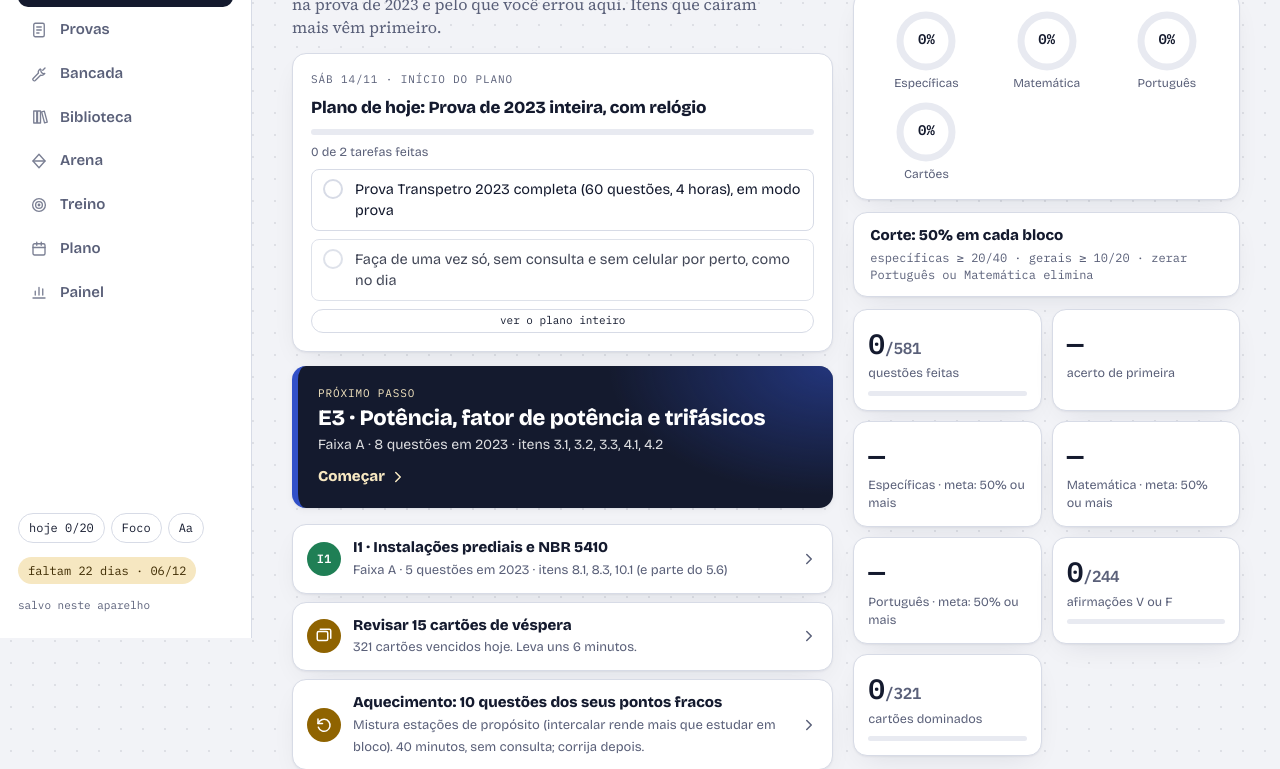
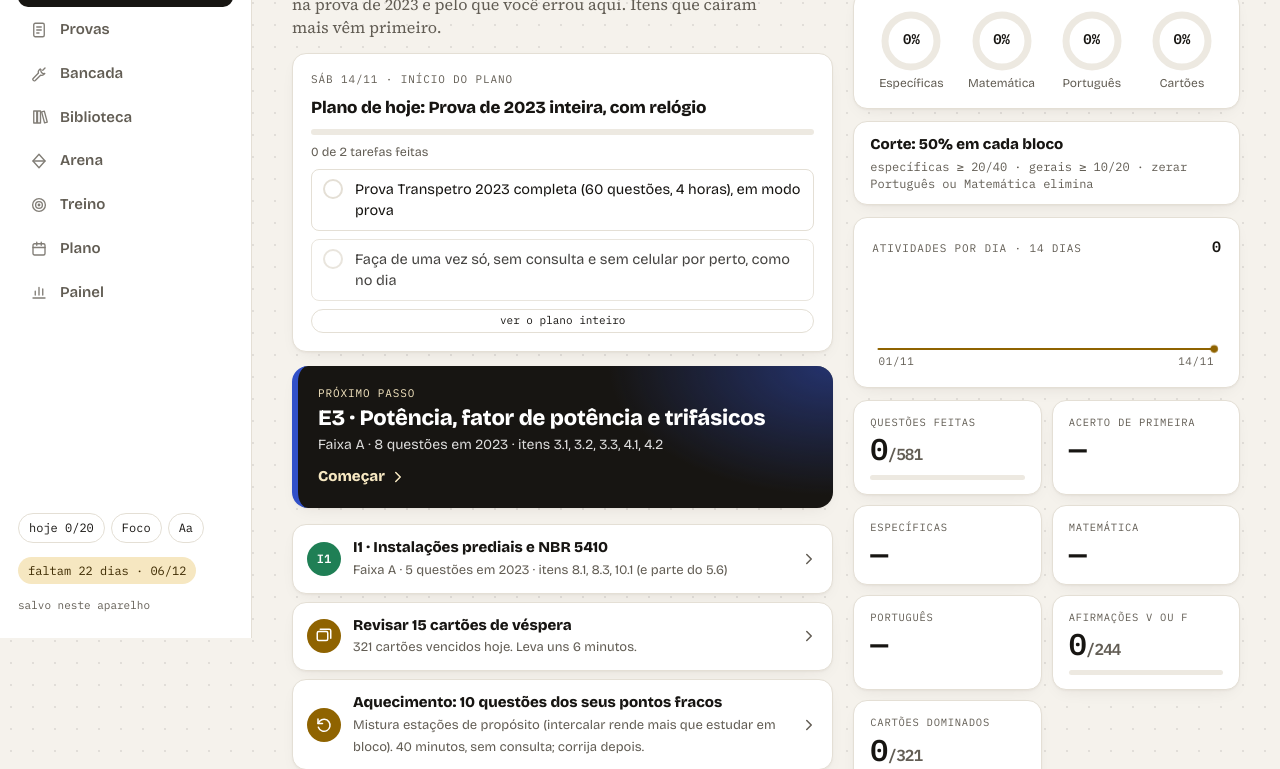
Before and after one commit to Filippotop/transpetro-, a website: page index.html in a window 1280 px wide. Shown: the part 162-931 px from the top of the page. Drawn offline with nearby package versions, Linux system fonts and the light colour scheme.

Commit message:
Tema papel: tokens em três camadas, cartões de número, gráfico de ritmo em SVG e atalhos na tela inicial
Co-Authored-By: Claude <noreply@anthropic.com>

```diff
--- /dev/null
+++ b/css/tema.css
@@ -0,0 +1,50 @@
+/* Tema "papel": a linguagem visual do painel de referência (neutros quentes, cartões brancos com borda fina e sombra suave,
+   rótulos pequenos em monoespaçada, números grandes, gráfico de linha com área). Tokens em três camadas, como na skill design-system:
+   primitivos (valores) -> semânticos (--bg, --surface...) -> componentes (--card-*). O tema escuro do app não muda.
+   As cores das sete linhas e o dourado da marca ficam como estavam (identidade e contraste já testados). */
+:root{
+  /* primitivos */
+  --p-paper:#F5F2EC; --p-card:#FFFFFF; --p-sunk:#EDE9E1; --p-ink:#171512; --p-muted:#625D54; --p-rule:#E4DFD5;
+  /* semânticos */
+  --bg:var(--p-paper); --surface:var(--p-card); --sunk:var(--p-sunk); --ink:var(--p-ink); --muted:var(--p-muted); --rule:var(--p-rule);
+  /* componentes */
+  --card-radius:14px; --card-shadow:0 1px 2px rgba(40,30,10,.04),0 6px 18px -8px rgba(40,30,10,.10);
+  --r:12px; --r-lg:16px; --shadow-1:var(--card-shadow); --shadow:var(--card-shadow);
+}
+@media (prefers-color-scheme:dark){:root:not([data-theme="light"]){--card-shadow:0 1px 2px rgba(0,0,0,.3),0 8px 22px -10px rgba(0,0,0,.5);--shadow-1:var(--card-shadow);--shadow:var(--card-shadow)}}
+:root[data-theme="dark"]{--card-shadow:0 1px 2px rgba(0,0,0,.3),0 8px 22px -10px rgba(0,0,0,.5);--shadow-1:var(--card-shadow);--shadow:var(--card-shadow)}
+
+/* Cartões: borda fina, raio maior, sombra suave. */
+.panel,.stat,.line,.task,.excard,.game,.err,.fc{border-radius:var(--card-radius);box-shadow:var(--card-shadow)}
+
+/* Cartões de número: rótulo pequeno em cima (monoespaçada), número grande embaixo. */
+.stat{display:flex;flex-direction:column;gap:2px;padding:14px 16px}
+.stat .l{order:-1;font-family:var(--mono);font-size:10.5px;letter-spacing:.07em;text-transform:uppercase;color:var(--muted);white-space:nowrap;overflow:hidden;text-overflow:ellipsis}
+.stat .n{font-size:30px;font-weight:700;letter-spacing:-.03em;line-height:1.1}
+.stat .bar2{order:3}
+
+/* Gráfico de linha com área (Ritmo). */
+.spark{display:block;width:100%;height:auto;overflow:visible}
+.spark .ln{fill:none;stroke:var(--gold);stroke-width:2;stroke-linejoin:round;stroke-linecap:round}
+.spark .ar{stroke:none}
+.spark .dt{fill:var(--gold)}
+.spark .gl{stroke:var(--rule);stroke-width:1}
+.spark text{font-family:var(--mono);font-size:10px;fill:var(--muted);letter-spacing:.06em}
+html[data-fx]:not([data-fx="off"]) .spark .ln{stroke-dasharray:1;stroke-dashoffset:1;animation:edo-draw 1.1s .25s cubic-bezier(.4,0,.2,1) forwards}
+html[data-fx]:not([data-fx="off"]) .spark .ar{opacity:0;animation:edo-fade .6s .9s ease forwards}
+html[data-fx]:not([data-fx="off"]) .spark .dt{opacity:0;animation:edo-fade .3s 1.2s ease forwards}
+@keyframes edo-draw{to{stroke-dashoffset:0}}@keyframes edo-fade{to{opacity:1}}
+.ritmo{display:grid;gap:6px}
+.ritmo .top{display:flex;justify-content:space-between;align-items:baseline;gap:8px}
+.ritmo b{font-size:15px}
+
+/* Atalhos: botões pequenos em fundo rebaixado, como os "links rápidos" do modelo. */
+.atalhos{display:grid;gap:6px}
+.atalhos .at{display:flex;align-items:center;gap:8px;width:100%;text-align:left;border:0;background:var(--sunk);color:var(--ink);border-radius:9px;padding:8px 10px;font-size:13.5px;font-weight:600;cursor:pointer;transition-property:background-color,transform;transition-duration:.15s}
+.atalhos .at:hover{background:color-mix(in srgb,var(--gold) 14%,var(--sunk))}
+.atalhos .at svg{width:16px;height:16px;flex:none;color:var(--muted)}
+
+/* Ajustes: quatro anéis numa linha e fundo mais quieto no tema claro (as manchas de cor competiam com o papel). */
+.rings{grid-template-columns:repeat(4,1fr)}
+:root:not([data-theme="dark"]) .edo-aurora{opacity:.07}
+@media (prefers-color-scheme:dark){:root:not([data-theme="light"]) .edo-aurora{opacity:.2}}
--- a/index.html
+++ b/index.html
@@ -593,6 +593,7 @@ select{font:inherit;padding:8px 12px;border-radius:10px;border:1px solid var(--r
 .ankip{margin-top:18px;display:grid;gap:10px}
 </style>
 <link rel="stylesheet" href="css/estacao.css">
+<link rel="stylesheet" href="css/tema.css">
 <link rel="stylesheet" href="css/motion.css">
 
 <header class="top">
@@ -847,15 +848,20 @@ function vLinhas(){
       <div class="countdown panel"><span class="big">${dl}</span><span>${dl===1?'dia':'dias'} para a prova<small>${examTarget().toLocaleDateString('pt-BR',{weekday:'short',day:'2-digit',month:'2-digit'})}</small><small class="warn-date">${EXAM_NOTE}</small></span></div>
       <div class="rings panel">${ring('ESP','Específicas',blockStats('EL'))}${ring('MAT','Matemática',blockStats('MT'))}${ring('POR','Português',blockStats('PT'))}${ring('CRD','Cartões',{done:mastered,n:DATA.cards.length},'dos cartões dominados')}</div>
       <div class="corte panel"><b>Corte: 50% em cada bloco</b><small>específicas ≥ 20/40 · gerais ≥ 10/20 · zerar Português ou Matemática elimina</small></div>
+      ${(()=>{ const ds=lastDays(14), v=ds.map(d=>S.act[d]||0), tot=v.reduce((a,b)=>a+b,0), dm=d=>d.slice(8)+'/'+d.slice(5,7);
+        return `<div class="panel ritmo"><div class="top"><span class="eyebrow">atividades por dia · 14 dias</span><b class="mono">${tot}</b></div>${sparkSvg(v,[dm(ds[0]),dm(ds[13])],`Atividades por dia nos últimos 14 dias: ${tot} no total, ${v[13]} hoje`)}</div>`; })()}
       <div class="stats">
         <div class="stat"><div class="n">${done}<span class="muted" style="font-size:var(--fs-3)">/${tot}</span></div><div class="l">questões feitas</div><div class="bar2"><i style="width:${pct(done,tot)}%"></i></div></div>
         <div class="stat"><div class="n">${done?pct(ok,done)+'%':'—'}</div><div class="l">acerto de primeira</div></div>
-        <div class="stat"><div class="n">${el.done?pct(el.ok,el.done)+'%':'—'}</div><div class="l">Específicas · meta: 50% ou mais</div></div>
-        <div class="stat"><div class="n">${mt.done?pct(mt.ok,mt.done)+'%':'—'}</div><div class="l">Matemática · meta: 50% ou mais</div></div>
-        <div class="stat"><div class="n">${pt.done?pct(pt.ok,pt.done)+'%':'—'}</div><div class="l">Português · meta: 50% ou mais</div></div>
+        <div class="stat"><div class="n">${el.done?pct(el.ok,el.done)+'%':'—'}</div><div class="l">Específicas</div></div>
+        <div class="stat"><div class="n">${mt.done?pct(mt.ok,mt.done)+'%':'—'}</div><div class="l">Matemática</div></div>
+        <div class="stat"><div class="n">${pt.done?pct(pt.ok,pt.done)+'%':'—'}</div><div class="l">Português</div></div>
         <div class="stat"><div class="n">${Object.keys(S.vf).length}<span class="muted" style="font-size:var(--fs-3)">/${DATA.vf.length}</span></div><div class="l">afirmações V ou F</div><div class="bar2"><i style="width:${pct(Object.keys(S.vf).length,DATA.vf.length)}%"></i></div></div>
         <div class="stat"><div class="n">${mastered}<span class="muted" style="font-size:var(--fs-3)">/${DATA.cards.length}</span></div><div class="l">cartões dominados</div><div class="bar2"><i style="width:${pct(mastered,DATA.cards.length)}%"></i></div></div>
       </div>
+      <div class="panel atalhos"><div class="eyebrow">atalhos</div>
+        <button class="at" data-at="aq">${atIc('aq')}Aquecimento de 10 questões</button><button class="at" data-at="sim">${atIc('sim')}Simulado</button><button class="at" data-at="err">${atIc('err')}Caderno de erros</button>
+        <button class="at" data-at="car">${atIc('car')}Cartões de véspera</button><button class="at" data-at="bib">${atIc('bib')}Biblioteca</button><button class="at" data-at="ban">${atIc('ban')}Bancada</button></div>
     </aside>
   </section>
   <div class="sec-title"><h2>O mapa das linhas</h2><span class="eyebrow">${open.length} ${open.length===1?'estação':'estações'} · ${plural(DATA.questions.length,'questão','questões')} · ${plural(DATA.vf.length,'afirmação','afirmações')} V ou F</span></div>
@@ -866,6 +872,7 @@ function vLinhas(){
         return `<button class="st ${cls}" data-m="${m.id}" title="${esc(m.title)}">${m.faixa==='A'?'<span class="fa">A</span>':''}<span class="c"></span><span class="code">${m.id}</span><span class="t">${esc(m.title.split(/[:(]/)[0])}</span></button>`}).join('')}</div></div>`:'<p class="soon-line">Estações em breve.</p>'}</div>`}).join('')}
   <div class="legend"><span><i></i>não iniciado</span><span><i style="background:linear-gradient(90deg,var(--muted) 50%,transparent 50%)"></i>em andamento</span><span><i style="background:var(--muted)"></i>concluído</span><span><i style="box-shadow:0 0 0 2px var(--ok)"></i>tudo certo</span><span><i style="box-shadow:0 0 0 2px var(--bad)"></i>menos de 2 de 3</span><span><b class="chip A">A</b> pesou mais em 2023</span></div>`;
   app.querySelectorAll('.task,.next').forEach(b=>b.onclick=()=>tasks[+b.dataset.i].act());
+  app.querySelectorAll('[data-at]').forEach(b=>b.onclick=()=>({aq:()=>{SIM=null;go('treino',{s:'sim',foco:'fracos',n:10});},sim:()=>{SIM=null;go('treino',{s:'sim'});},err:()=>go('treino',{s:'erros'}),car:()=>go('game',{g:'cards'}),bib:()=>go('biblioteca'),ban:()=>go('bancada')})[b.dataset.at]());
   app.querySelectorAll('.ptk').forEach(b=>b.onclick=()=>{ const g=taskGo(pday.tasks[+b.dataset.pt]); if(g) g(); });
   if($('#vPl')) $('#vPl').onclick=()=>go('plano');
   if(pday&&planDone(pday).done===pday.tasks.length&&!S.plan['fim|'+pday.d]){ S.plan['fim|'+pday.d]=true; save(); toast('Dia fechado. Bom trabalho.'); const h=app.querySelector('.hoje'); if(h) document.dispatchEvent(new CustomEvent('edo:celebrate',{detail:h})); }
@@ -1499,6 +1506,18 @@ function chanceCortes(){
   const a=binom(10,P(mt)), b=binom(10,P(pt)); let g=0; a.forEach((x,i)=>b.forEach((y,j)=>{ if(i+j>=10&&i>=1&&j>=1) g+=x*y; }));
   return {e,g};
 }
+/* Gráfico de linha com área, em SVG (sem biblioteca). vals = um número por dia. */
+function sparkSvg(vals,labels,desc){
+  const W=320,H=96,P=6,B=18,mx=Math.max(1,...vals), n=vals.length;
+  const X=i=>P+i*(W-2*P)/(n-1), Y=v=>H-B-(v/mx)*(H-B-P-4);
+  const pts=vals.map((v,i)=>[X(i),Y(v)]), d=pts.map((p,i)=>(i?'L':'M')+p[0].toFixed(1)+' '+p[1].toFixed(1)).join(' ');
+  const area=d+` L ${X(n-1).toFixed(1)} ${H-B} L ${X(0).toFixed(1)} ${H-B} Z`, last=pts[n-1];
+  return `<svg class="spark" viewBox="0 0 ${W} ${H}" role="img" aria-label="${esc(desc)}"><defs><linearGradient id="spg" x1="0" y1="0" x2="0" y2="1"><stop offset="0" stop-color="var(--gold)" stop-opacity=".28"/><stop offset="1" stop-color="var(--gold)" stop-opacity="0"/></linearGradient></defs>
+    <line class="gl" x1="${P}" x2="${W-P}" y1="${H-B}" y2="${H-B}"/><path class="ar" d="${area}" fill="url(#spg)"/><path class="ln" pathLength="1" d="${d}"/><circle class="dt" cx="${last[0].toFixed(1)}" cy="${last[1].toFixed(1)}" r="3.5"/>
+    <text x="${P}" y="${H-3}">${labels[0]}</text><text x="${W-P}" y="${H-3}" text-anchor="end">${labels[1]}</text></svg>`;
+}
+const AT_ICON={aq:'<path d="M13 2 4 14h7l-1 8 9-12h-7z"/>',sim:'<circle cx="12" cy="13" r="8"/><path d="M12 9v4l3 2M9 2h6"/>',err:'<path d="M4 4h16v16H4zM8 9h8M8 13h8M8 17h5"/>',bib:'<path d="M5 4h4v16H5zM10 4h4v16h-4z"/>',ban:'<path d="M14.7 6.3a4 4 0 0 0 5 5l-1.4 1.4a4 4 0 0 1-4.2.9L7 20.7a2 2 0 0 1-2.8-2.8l7.1-7.1a4 4 0 0 1 .9-4.2z"/>',car:'<rect x="3" y="6" width="18" height="12" rx="2"/><path d="M3 10h18"/>'};
+const atIc=k=>`<svg viewBox="0 0 24 24" fill="none" stroke="currentColor" stroke-width="1.8" stroke-linecap="round" stroke-linejoin="round" aria-hidden="true">${AT_ICON[k]}</svg>`;
 function planDone(p){ let d=0; p.tasks.forEach((t,i)=>{ if(taskDone(p,i)) d++; }); return {done:d,n:p.tasks.length}; }
 function taskLabel(t){ if(t.k==='mod'){ const m=M[t.a]; return `${m.id} · ${m.title} <span class="muted">(teoria, cartões, V ou F e ${m.qs.length} questões)</span>`; } return esc(t.t); }
 function taskGo(t){
--- a/sw.js
+++ b/sw.js
@@ -1,9 +1,9 @@
 /* Elétrica de Ouro: service worker da raiz. Cobre o app e a Bancada (bancada/), que não tem service worker próprio.
    Mude VER a cada publicação: é o que faz os aparelhos baixarem a versão nova.
    Caches com prefixo edo-: o Humanas de Ouro (mesma origem github.io) usa hdo- e apaga só os dele. */
-const VER='2026-11-14.4';
+const VER='2026-11-14.5';
 const SHELL='edo-shell-'+VER, IMGS='edo-provas-v1', RUNTIME='edo-runtime-v1';
-const SHELL_FILES=['./','index.html','data/base.js','data/estacoes/E1.js','data/estacoes/E2.js','data/estacoes/E3.js','data/estacoes/M1.js','data/estacoes/M2.js','data/estacoes/M3.js','data/estacoes/I1.js','data/estacoes/A1.js','data/estacoes/A2.js','data/estacoes/I2.js','data/estacoes/I3.js','data/estacoes/N1.js','data/estacoes/X1.js','data/estacoes/X2.js','data/estacoes/X3.js','data/estacoes/P1.js','data/estacoes/C1.js','data/embreve.js','data/questoes.js','data/provas.js','data/biblioteca.js','data/nr10.js','data/plano.js','js/calc.js','js/gerador.js','js/motion.js','vendor/gsap.min.js','vendor/lenis.min.js','vendor/confetti.browser.min.js','css/estacao.css','css/motion.css','merge.js','gist-sync.js','manifest.webmanifest','pwa.js','icons/icon.svg','icons/icon-192.png','icons/icon-512.png','icons/apple-touch-icon.png'];
+const SHELL_FILES=['./','index.html','data/base.js','data/estacoes/E1.js','data/estacoes/E2.js','data/estacoes/E3.js','data/estacoes/M1.js','data/estacoes/M2.js','data/estacoes/M3.js','data/estacoes/I1.js','data/estacoes/A1.js','data/estacoes/A2.js','data/estacoes/I2.js','data/estacoes/I3.js','data/estacoes/N1.js','data/estacoes/X1.js','data/estacoes/X2.js','data/estacoes/X3.js','data/estacoes/P1.js','data/estacoes/C1.js','data/embreve.js','data/questoes.js','data/provas.js','data/biblioteca.js','data/nr10.js','data/plano.js','js/calc.js','js/gerador.js','js/motion.js','vendor/gsap.min.js','vendor/lenis.min.js','vendor/confetti.browser.min.js','css/estacao.css','css/motion.css','css/tema.css','merge.js','gist-sync.js','manifest.webmanifest','pwa.js','icons/icon.svg','icons/icon-192.png','icons/icon-512.png','icons/apple-touch-icon.png'];
 /* A Bancada inteira, para abrir sem internet depois da primeira visita ao app. */
 const BANCADA_FILES=[
   'bancada/',
```
Also changed, not shown: docs/PROGRESSO.md (+2 -0 lines).
